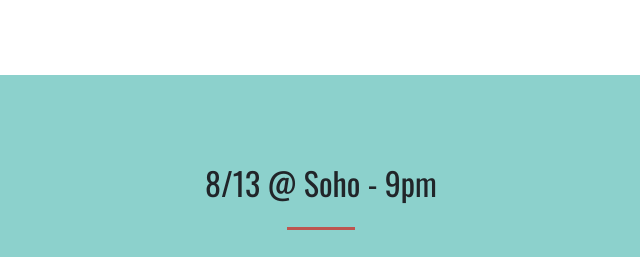
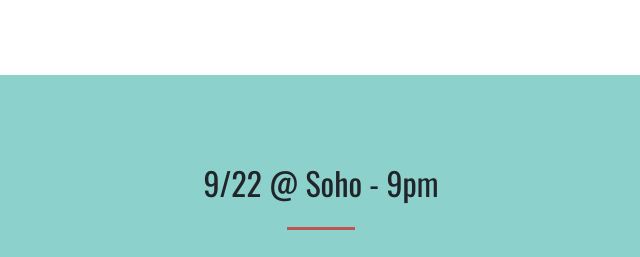
Before and after one commit to benjimosso/BudunkafunkWeb, a website: page index.html in a window 1280 px wide. Shown: the part 900-1157 px from the top of the page, 231-871 px from the left. Drawn offline with nearby package versions, Linux system fonts and the light colour scheme; a web font is replaced by a local one.

Commit message:
soho show

```diff
--- a/index.html
+++ b/index.html
@@ -63,7 +63,7 @@
       <section class="shows" id="shows">
         <div class="shows-left">
           <ul class="shows-list">
-            <li>8/13 @ Soho - 9pm</li>
+            <li>9/22 @ Soho - 9pm</li>
             <div class="Border-list"></div>
 
             <!-- <li>3/12 @ Third Window Brewery - 8:30pm</li>
```
